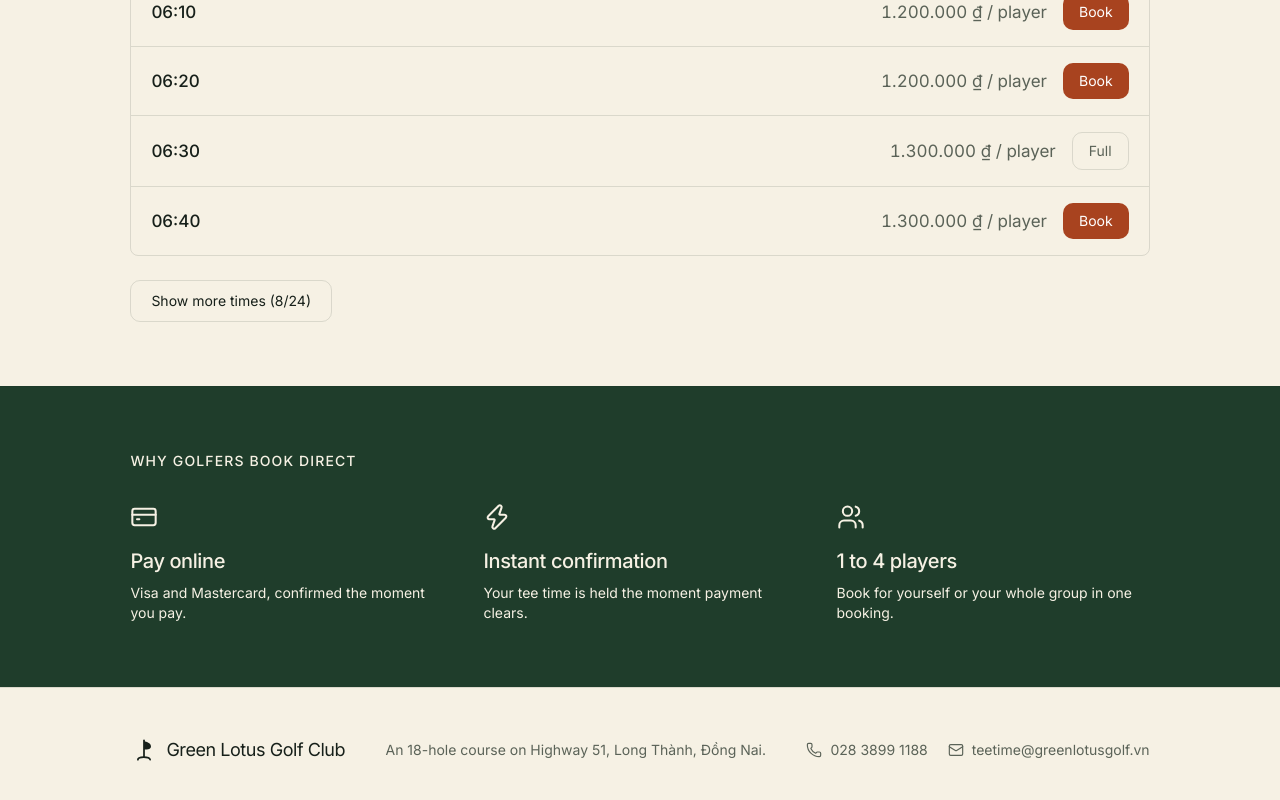
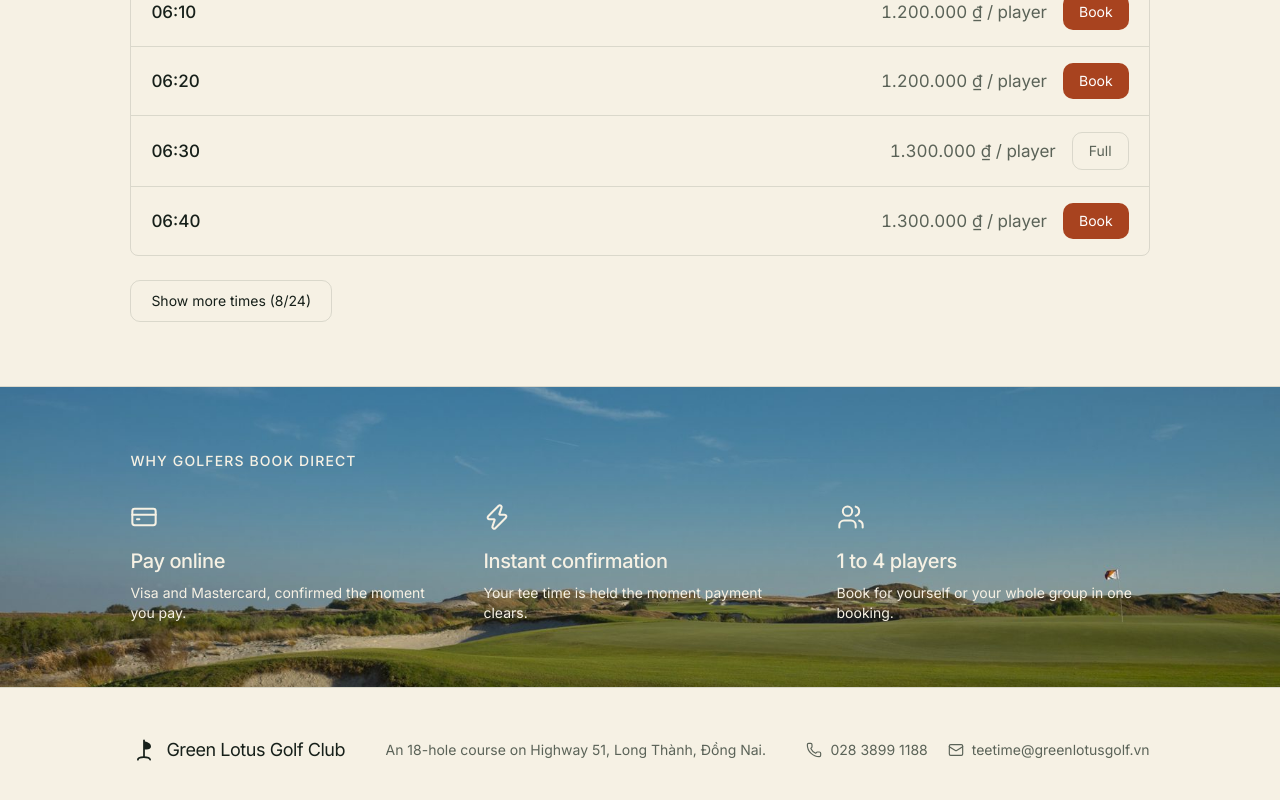
Before and after one commit to ThanhNV121097/project-4292ab11, a React (Vite) app in the folder code/frontend/: page / in a window 1280 px wide. Shown: the part 1678-2478 px from the top of the page. Built offline with nearby package versions, Linux system fonts and the light colour scheme.

Commit message:
chore: edit code/frontend/src/pages/Home.tsx

```diff
--- a/code/frontend/src/pages/Home.tsx
+++ b/code/frontend/src/pages/Home.tsx
@@ -127,8 +127,12 @@ export default function Home() {
         </div>
       </Section>
 
-      <Section className="border-t border-line bg-fairway text-fairway-ink">
-        <div className="mx-auto max-w-page px-[var(--gutter)] py-16">
+      <Section className="relative border-t border-line text-fairway-ink">
+        <div className="absolute inset-0">
+          <img src="/images/ref/course-bunker.jpg" alt="A player's shot from a bunker beside the green" className="h-full w-full object-cover" />
+          <div className="absolute inset-0 bg-fairway/85" />
+        </div>
+        <div className="relative mx-auto max-w-page px-[var(--gutter)] py-16">
           <T k="home.promise.eyebrow" as="p" className="text-sm font-medium uppercase tracking-[0.08em] text-fairway-ink/70" />
           <div className="mt-8 grid gap-10 sm:grid-cols-3">
             {(useContent<{ icon: string; title: string; body: string }[]>("home.promise.items")).map((item, i) => (
```
